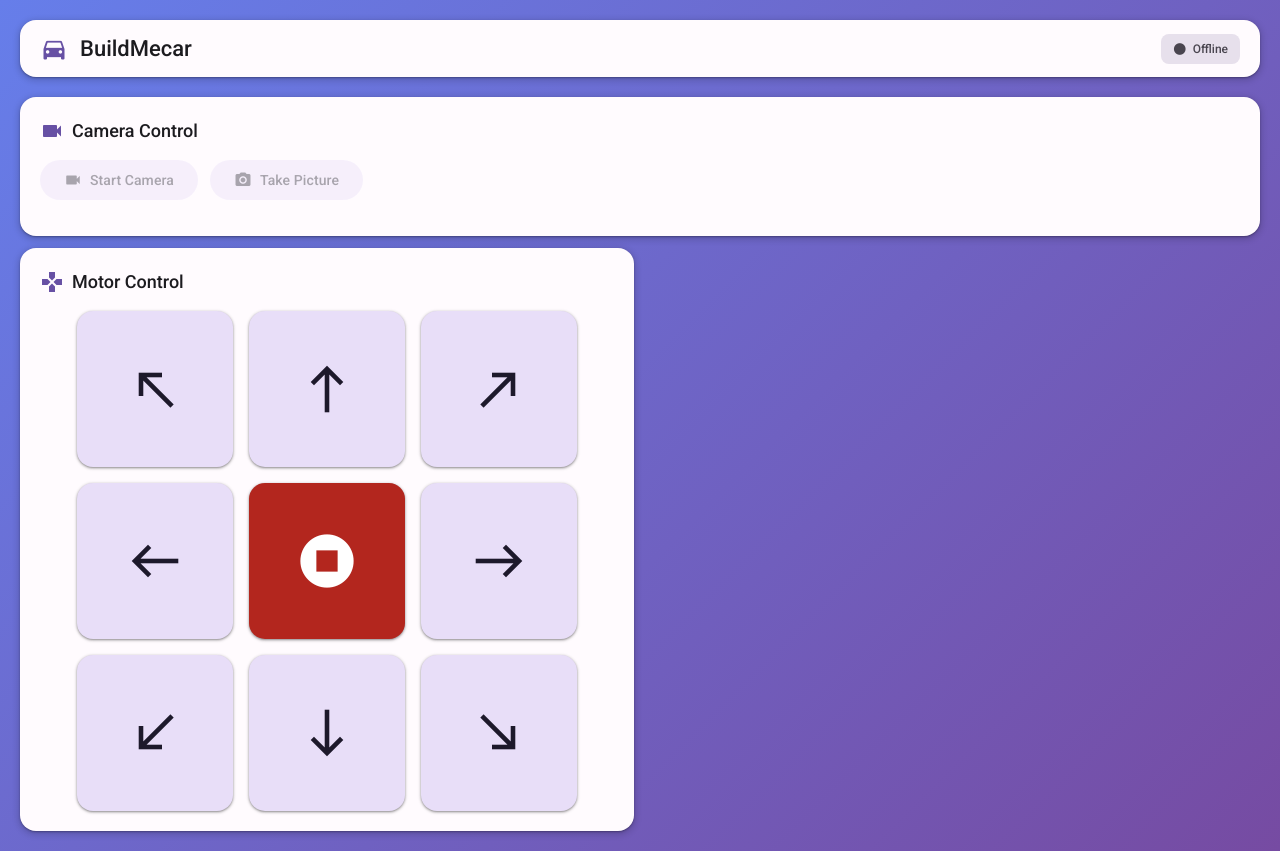
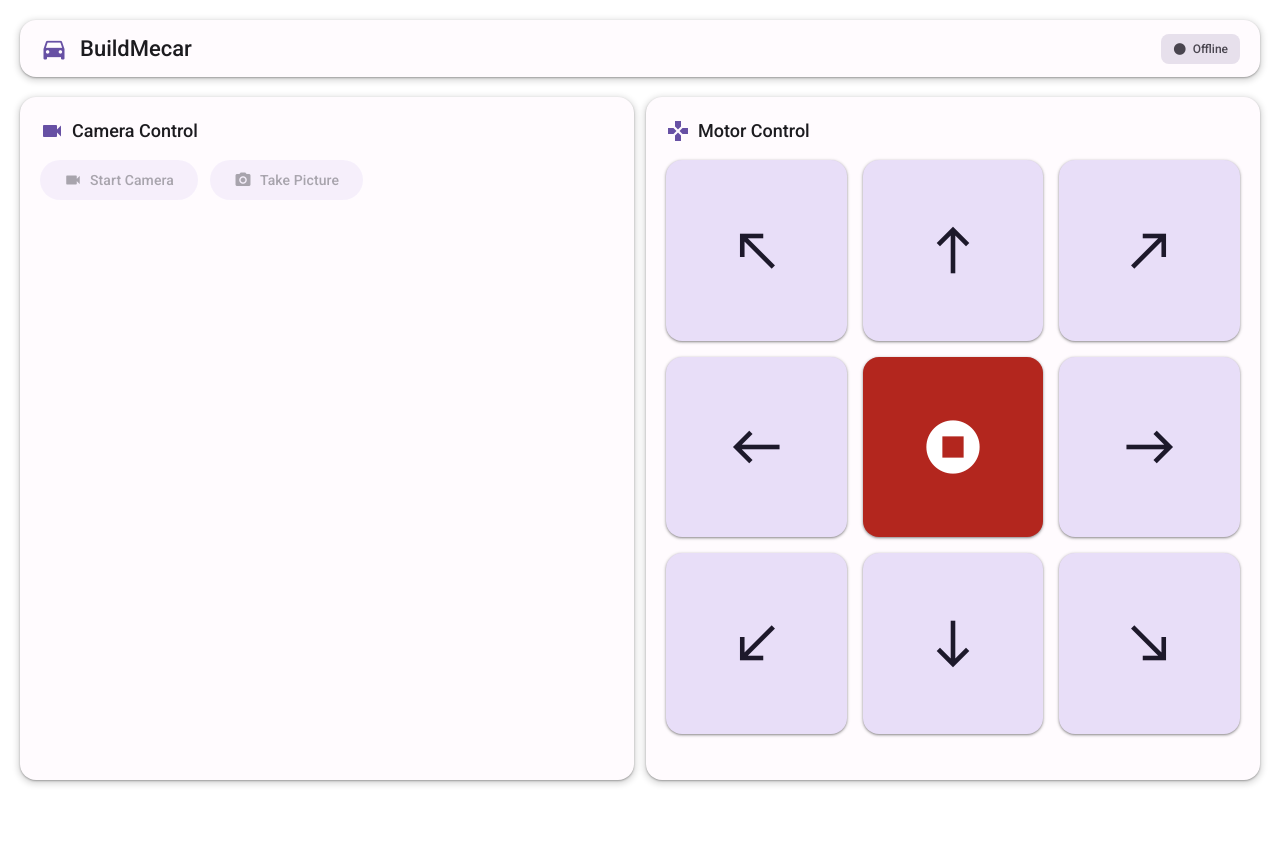
Before and after one commit to LudwikBielczynski/buildme-car, a Flask app: page / in a window 1280 px wide. After the commit the page ends 785 px from the top, so only its background shows below. Run offline with Flask 3, Linux system fonts and the light colour scheme.

Commit message:
feat: Two columns

```diff
--- a/src/buildmecar/static/style.css
+++ b/src/buildmecar/static/style.css
@@ -36,7 +36,7 @@ body {
     font-size: 14px;
     line-height: 1.5;
     color: var(--md-sys-color-on-surface);
-    background: linear-gradient(135deg, #667eea 0%, #764ba2 100%);
+    background: #FFFFFF;
     min-height: 100vh;
     overflow-x: hidden;
     -webkit-font-smoothing: antialiased;
@@ -367,18 +367,32 @@ body {
     }
 }
 
-/* Landscape orientation on mobile */
-@media (max-width: 768px) and (orientation: landscape) {
+/* Landscape orientation - video left, controls right */
+@media (orientation: landscape) {
     .content-grid {
         grid-template-columns: 1fr 1fr;
+        gap: 12px;
+    }
+
+    .card-full {
+        grid-column: 1;
     }
 
     .camera-controls {
         flex-direction: row;
+        flex-wrap: nowrap;
+    }
+
+    .md-button {
+        width: auto;
     }
 
     #video-container {
-        max-height: 70vh;
+        max-height: 75vh;
+    }
+
+    .motor-grid {
+        max-width: 100%;
     }
 }
 
```
